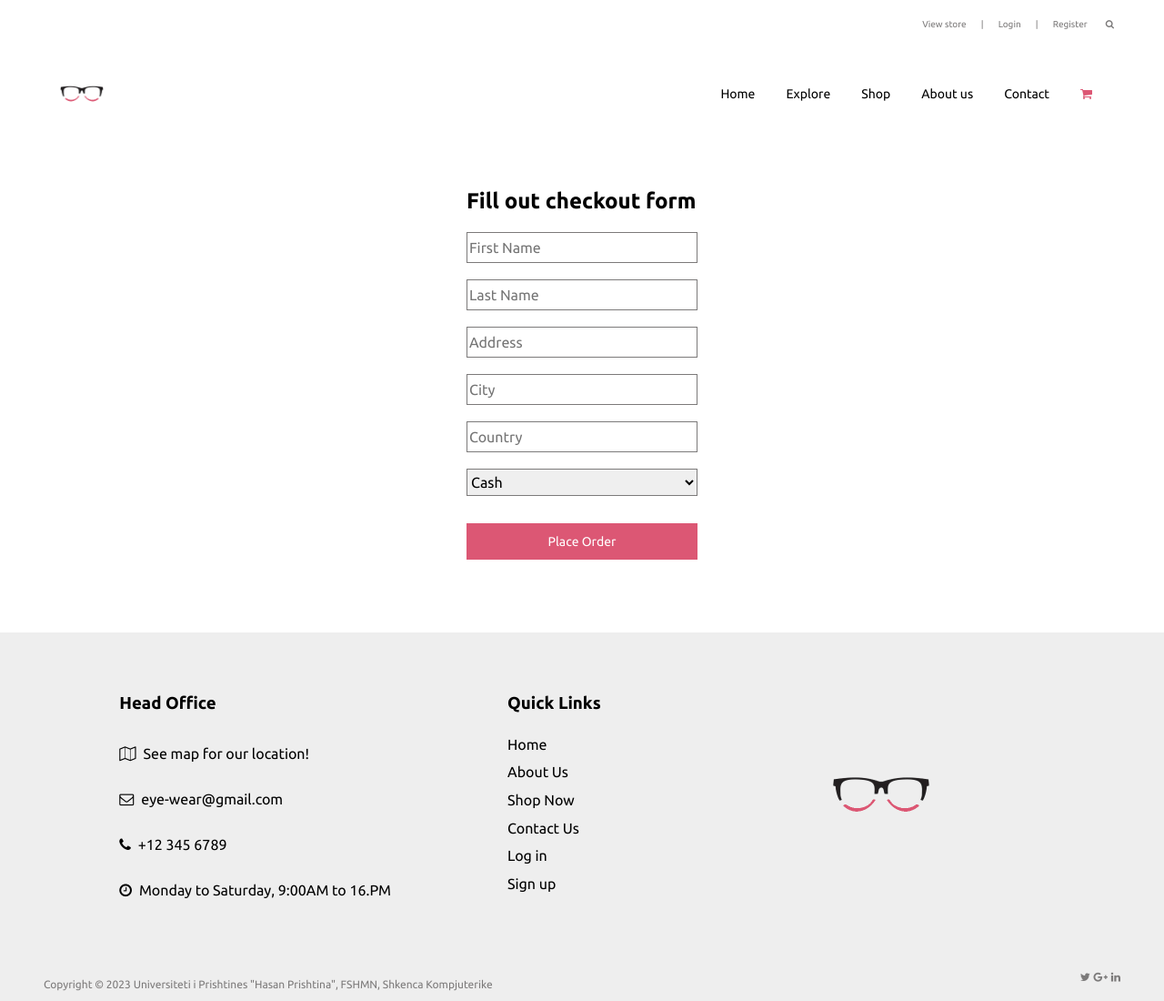
After one commit to ermirasekiraqa/BI-E-Commerce-Website, a PHP site: page /checkout.php in a window 1280 px wide. The commit adds this page. Shown: the whole page at 91% size. Run offline with PHP 8.4, Linux system fonts and the light colour scheme.

```diff
--- /dev/null
+++ b/checkout.php
@@ -0,0 +1,126 @@
+<?php
+    session_start();
+
+    echo '<!DOCTYPE html>
+    <html lang="en">
+
+    <head>
+      <meta charset="UTF-8" />
+      <meta http-equiv="X-UA-Compatible" content="IE=edge" />
+      <meta name="viewport" content="width=device-width, initial-scale=1.0" />
+      <link rel="stylesheet" href="https://cdnjs.cloudflare.com/ajax/libs/font-awesome/4.7.0/css/font-awesome.min.css" />
+      <link rel="stylesheet" type="text/css" href="http://fonts.googleapis.com/css?family=Ubuntu:regular,bold&subset=Latin" />
+      <link rel="stylesheet" href="css\normalize.css" />
+      <link rel="stylesheet" href="css\common.css" />
+      <link rel="stylesheet" href="css\checkout.css" />
+
+      <script defer src="js\header-functions.js"></script>
+      <!-- <script defer src="js\shopping-cart.js"></script> -->
+
+      <title>Cart</title>
+
+      <link rel="icon" type="image/x-icon" href="images\favicon.png">
+    </head>
+
+    <body>
+      <header>
+        <nav id="header-menu">
+          <img src="images\logo.png" alt="Black and light red sunglasses">
+          <ul>
+            <li><a href="index.html">Home</a></li>
+            <li><a href="explore.html"> Explore</a></li>
+            <li><a href="shop.html">Shop</a></li>
+            <li><a href="about-us.html">About us</a></li>
+            <li><a href="contact.html">Contact</a></li>
+            <li><i class="fa fa-shopping-cart" id="active"></i></li>
+          </ul>
+        </nav>
+      </header>
+      <main>
+        <div class="container">';
+    if (isset($_SESSION['email'])) {
+      // User is logged in
+      // Display a simplified form with only the payment method
+      echo '<form action="process-order.php" method="post">
+        <!-- Payment method input field -->
+        <h1>Choose payment method</h1>
+        <select name="paymentMethod" id="paymentMethod"><br>
+          <option value="Cash">Cash</option>
+          <option value="Paypal">PayPal</option>
+        </select>
+        <input type="submit" value="Place Order" id="place-order-button">
+      </form>';
+    // echo 'User is logged in';
+    } else {
+      // User is a guest
+      // Display a form with additional input fields for guest information
+      echo '<form action="process-order.php" method="post">
+        <!-- Guest information input fields -->
+        <h1>Fill out checkout form</h1>
+        <input type="text" name="firstName" id="firstName" placeholder="First Name" required><br>
+        <input type="text" name="lastName" id="lastName" placeholder="Last Name" required><br>
+        <input type="text" name="address" id="address" placeholder="Address" required><br>
+        <input type="text" name="city" id="city" placeholder="City" required><br>
+        <input type="text" name="country" id="country" placeholder="Country" required><br>
+
+        <!-- Payment method input field -->
+        <select name="paymentMethod" id="paymentMethod"><br>
+          <option value="cash">Cash</option>
+          <option value="paypal">PayPal</option>
+        </select>
+        <input type="submit" value="Place Order" id="place-order-button">
+      </form>';
+    }
+
+    echo '</div>
+        </main>
+        <footer class="footer-with-gray-background">
+        <section class="useful-info">
+            <div class="get-in-touch">
+                <h3>Head Office</h3>
+                <div class="get-in-touch-info">
+                    <li>
+                        <i class="fa fa-map-o"></i>
+                        <p>See map for our location!</p>
+                    </li>
+                    <li>
+                        <i class="fa fa-envelope-o"></i>
+                        <p>eye-wear@gmail.com</p>
+                    </li>
+                    <li>
+                        <i class="fa fa-phone"></i>
+                        <p>+12 345 6789</p>
+                    </li>
+                    <li>
+                        <i class="fa fa-clock-o"></i>
+                        <p>Monday to Saturday, 9:00AM to 16.PM</p>
+                    </li>
+                </div>
+            </div>
+            <div class="quick-links">
+                <h3>Quick Links</h3>
+                <li><a href="index.html">Home</a></li>
+                <li><a href="about-us.html">About Us</a></li>
+                <li><a href="shop.html">Shop Now</a></li>
+                <li><a href="contact.html">Contact Us</a></li>
+                <li><a href="login.html">Log in</a></li>
+                <li><a href="signup.html">Sign up</a></li>
+            </div>
+            <div class="logo-in-footer">
+                <img src="images/logo.png" alt="Logo">
+            </div>
+        </section>
+        <section class="copyright-social-media">
+            <p>
+                Copyright © 2023 Universiteti i Prishtines "Hasan Prishtina", FSHMN, Shkenca Kompjuterike
+            </p>
+            <div id="social-media-icons">
+                <i class="fa fa-twitter"></i>
+                <i class="fa fa-google-plus"></i>
+                <i class="fa fa-linkedin"></i>
+            </div>
+        </section>
+        </footer>
+        </body>
+    </html>';
+?>
--- /dev/null
+++ b/css/checkout.css
@@ -0,0 +1,55 @@
+:root {
+    /* CSS variables */
+    --padding: 3rem;
+    --background-grey: #eeeeee;
+    --light-grey: #7c7a7a;
+    --light-pink: #dc5774;
+    --font-size: 14px;
+}
+
+body {
+    font-family: "Ubuntu", sans-serif;
+    overflow-x: hidden;
+}
+
+.container {
+    padding: var(--padding);
+    display: flex;
+    justify-content: center;
+    align-items: center;
+}
+
+.container form {
+    display: flex;
+    flex-direction: column;
+    justify-content: center;
+}
+
+.container form input, select {
+    height: 30px;
+    border: 1.5px solid var(--light-grey);
+}
+
+.container form h1 {
+    /* color: var(--light-pink); */
+    font-size: 24px;
+    margin-bottom: 20px;
+}
+
+#place-order-button {
+    margin-top: 30px;
+    background-color: var(--light-pink);
+    border: none;
+    height: 40px;
+    font-size: var(--font-size);
+    color: white;
+    cursor: pointer;
+}
+
+#place-order-button:hover {
+    color: var(--background-grey);
+    scale: 1.1;
+    border-radius: 5px;
+    transition-duration: 0.5s;
+    transition-timing-function: ease-out;
+}
```
Also changed, not shown: addToCart.php (+0 -11 lines), css/shopping-cart-style.css (+18 -2 lines), js/removeProductFromCart.js (added, +24 -0 lines), process-order.php (added, +224 -0 lines), remove-product-from-cart.php (added, +17 -0 lines), shopping-cart.php (+29 -20 lines).
